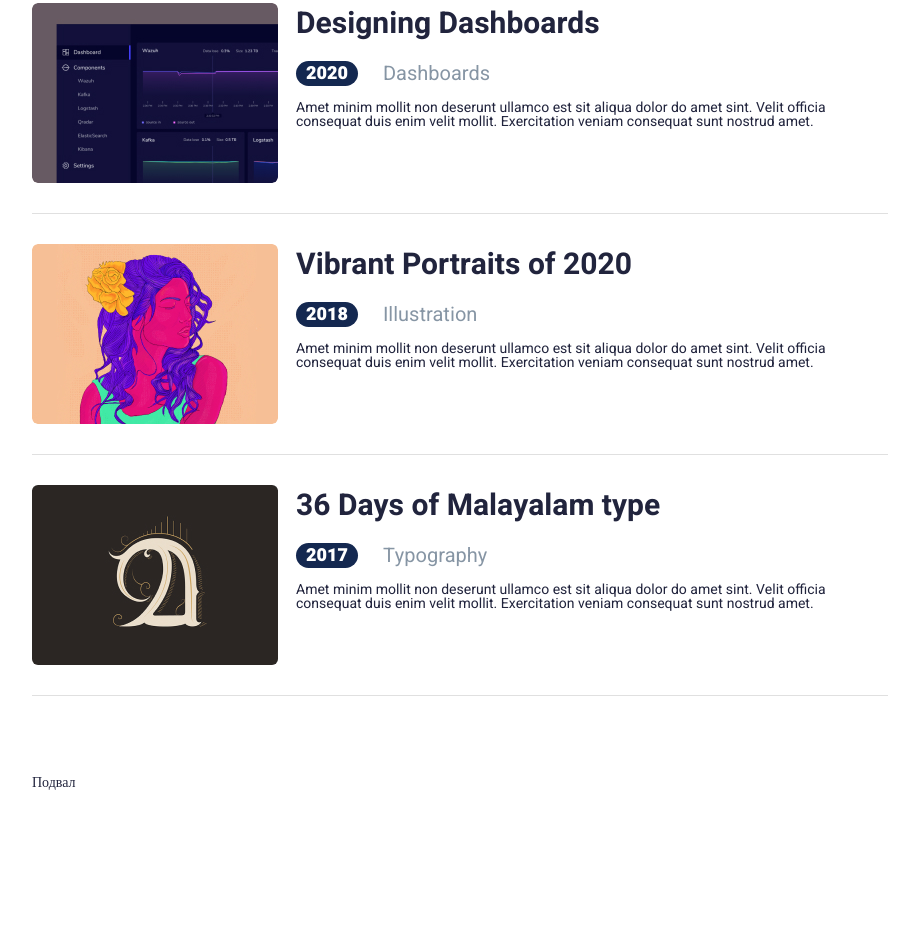
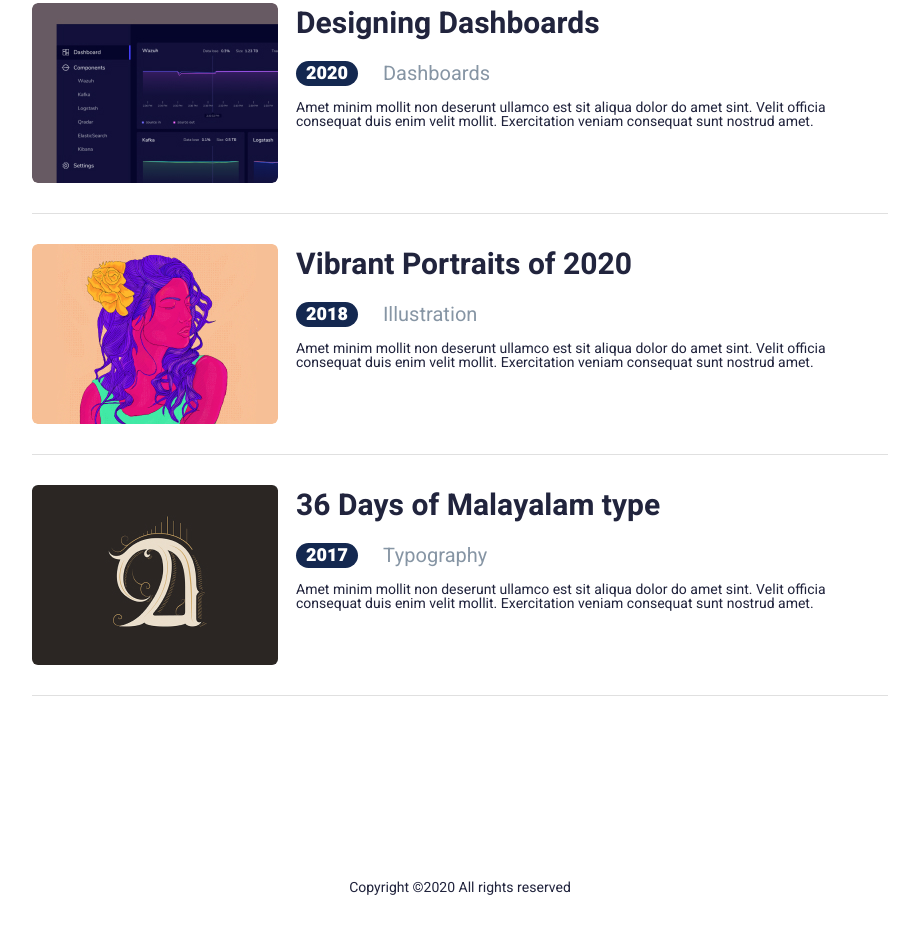
Before and after one commit to KonstaKozh/vsc, a website: page #src/index.html in a window 1280 px wide. Shown: the part 1035-1968 px from the top of the page, without its empty margins (180-1099 px from the left). Before the commit the page ends 1825 px from the top, so only its background shows below. Drawn offline with nearby package versions, Linux system fonts and the light colour scheme; files that its build step writes are made by us from their sources; a web font is replaced by a local one.

Commit message:
create footer

```diff
--- a/#src/_footer.html
+++ b/#src/_footer.html
@@ -1,5 +1,11 @@
 <footer class="footer">
-  <div class="footer__container _container">
-    <div class="gulp-sett">Подвал</div>
+  <div class="footer__content _container">
+    <div class="footer__social social">
+      <a class="social__item _icon-fb"></a>
+      <a class="social__item _icon-insta"></a>
+      <a class="social__item _icon-twitter"></a>
+      <a class="social__item _icon-linkedin"></a>
+    </div>
+    <div class="footer__copy">Copyright ©2020 All rights reserved</div>
   </div>
 </footer>
--- a/#src/scss/footer.scss
+++ b/#src/scss/footer.scss
@@ -1,5 +1,21 @@
-footer {
+.footer {
+   text-align: center;
+   padding: 50px 0;
+   // .footer__content
+   &__content {
+   }
+
+   // .footer__social
+   &__social {
+      margin: 0 0 25px 0;
+   }
+
+   // .footer__copy
+   &__copy {
+   }
 }
+
+
 //====================================================================================================
 
 //====================================================================================================
--- a/#src/scss/style.scss
+++ b/#src/scss/style.scss
@@ -111,5 +111,22 @@ body {
  }
 }
 //===================================================================================================================================
+.social {
+  display: flex;
+  justify-content: center;
+  align-items: center;
+  // .social__item
+  &__item {
+    transition: color 0.3s ease 0s;
+    margin: 0 17px;
+    font-size: 30px;
+    color: inherit;
+    @media (min-width:$md2+px) {
+      &:hover {
+        color: #ff6464;
+      }
+    }
+  }
+}
 
 //</ОСНОВНОЙ БЛОК>====================================================================================================
```
Also changed, not shown: john/index.html (+1 -1 lines), john/css/style.css, john/css/style.min.css.
